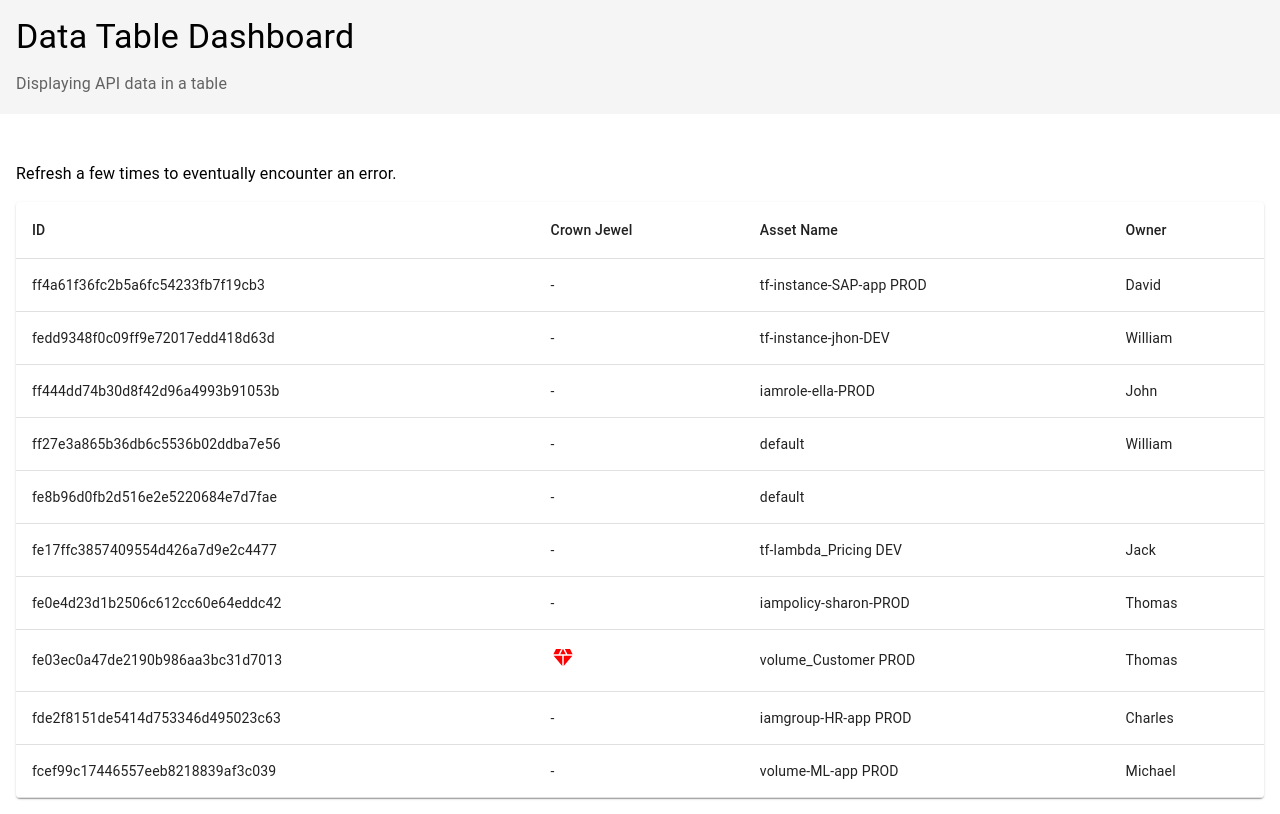
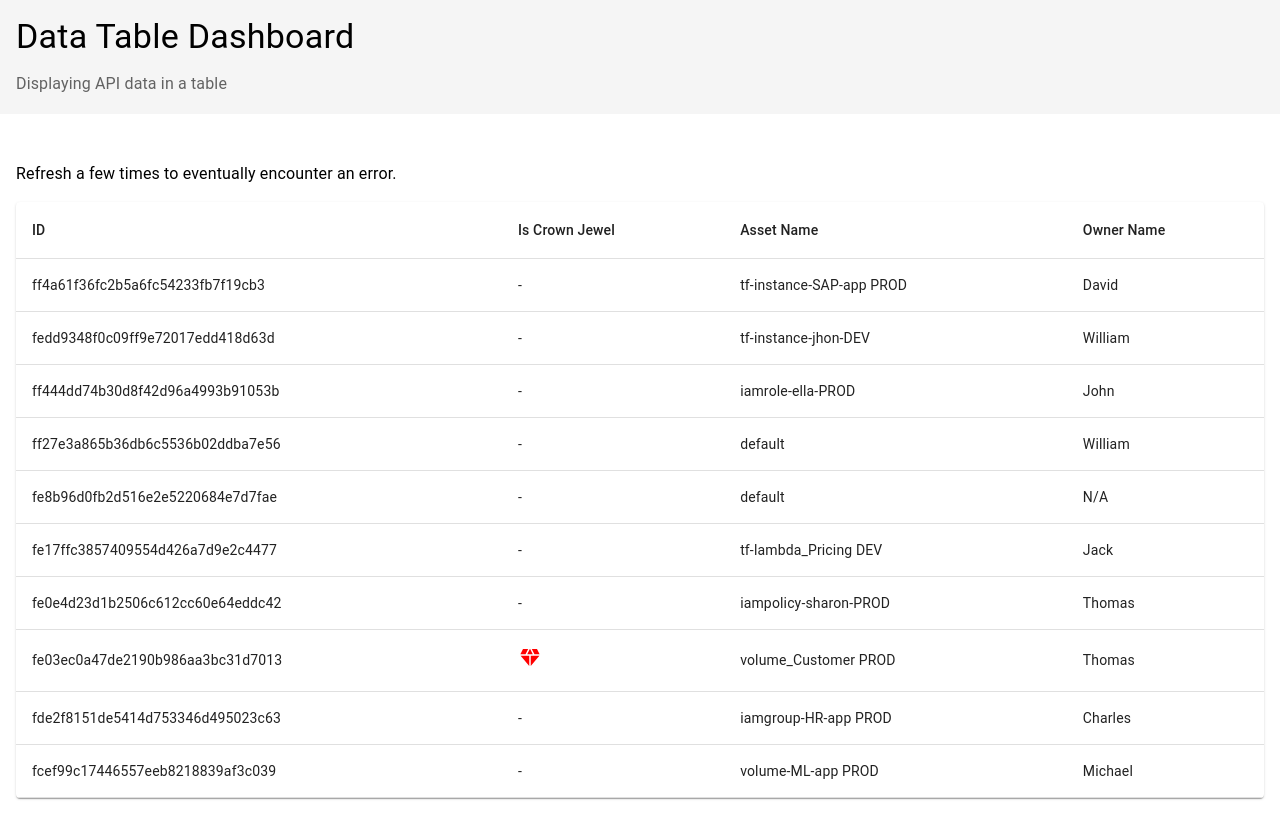
Before and after one commit to lazarporter/octo, a React (Vite) app: page / in a window 1280 px wide. Built offline with nearby package versions, Linux system fonts and the light colour scheme.

Commit message:
show fallback NA for missing data

```diff
--- a/src/components/Cells/CustomTableCell.tsx
+++ b/src/components/Cells/CustomTableCell.tsx
@@ -3,7 +3,7 @@ import TableCell from '@mui/material/TableCell';
 import { Enriched, Owner } from '../../types/apiData.types';
 import TableCellEnriched from './TableCellEnriched';
 import TableCellOwner from './TableCellOwner';
-import { TEST_IDS } from '../../stringContants';
+import { TABLE_CELL_NO_DATA, TEST_IDS } from '../../stringContants';
 
 type TableCellData = Enriched | Owner | string;
 
@@ -21,7 +21,11 @@ const CustomTableCell: React.FC<CustomTableCellProps> = ({ data }) => {
     }
   }
 
-  return <TableCell data-testid={TEST_IDS.TABLE_CELL_STRING}>{data}</TableCell>;
+  return (
+    <TableCell data-testid={TEST_IDS.TABLE_CELL_STRING}>
+      {data ?? TABLE_CELL_NO_DATA}
+    </TableCell>
+  );
 };
 
 export default memo(CustomTableCell);
--- a/src/components/Cells/TableCellOwner.tsx
+++ b/src/components/Cells/TableCellOwner.tsx
@@ -2,7 +2,7 @@ import React, { memo } from 'react';
 import { Owner } from '../../types/apiData.types';
 import { getOwnerName } from '../../utils/utils';
 import TableCell from '@mui/material/TableCell';
-import { TEST_IDS } from '../../stringContants';
+import { TABLE_CELL_NO_DATA, TEST_IDS } from '../../stringContants';
 
 interface TableCellOwnerProps {
   data: Owner;
@@ -12,7 +12,9 @@ const TableCellOwner: React.FC<TableCellOwnerProps> = ({ data }) => {
   const ownerName = getOwnerName(data);
 
   return (
-    <TableCell data-testid={TEST_IDS.TABLE_CELL_OWNER}>{ownerName}</TableCell>
+    <TableCell data-testid={TEST_IDS.TABLE_CELL_OWNER}>
+      {ownerName ?? TABLE_CELL_NO_DATA}
+    </TableCell>
   );
 };
 
--- a/src/components/Table.tsx
+++ b/src/components/Table.tsx
@@ -18,8 +18,8 @@ import { TABLE_NO_DATA_MESSAGE, TEST_IDS } from '../stringContants';
 const COLUMNS: { [key in keyof APIData]: string } = {
   _id: 'ID',
   assetName: 'Asset Name',
-  owner: 'Owner',
-  enriched: 'Crown Jewel',
+  owner: 'Owner Name',
+  enriched: 'Is Crown Jewel',
 };
 
 export const Table: React.FC = () => {
--- a/src/stringContants.ts
+++ b/src/stringContants.ts
@@ -6,6 +6,7 @@ export const ERROR_GENERIC = 'Something went wrong.';
 export const ERROR_FETCH_DATA = 'The server lit on fire during data fetch';
 export const ERROR_UNKNOWN_OWNER = 'Unknown owner type, recieved: ';
 export const TABLE_NO_DATA_MESSAGE = 'No data available';
+export const TABLE_CELL_NO_DATA = 'N/A';
 
 export const TEST_IDS = {
   TABLE_LOADING_SPINNER: 'table-loading-spinner',
```
Also changed, not shown: 1 other file (tests, documents, lock files or other folders).
